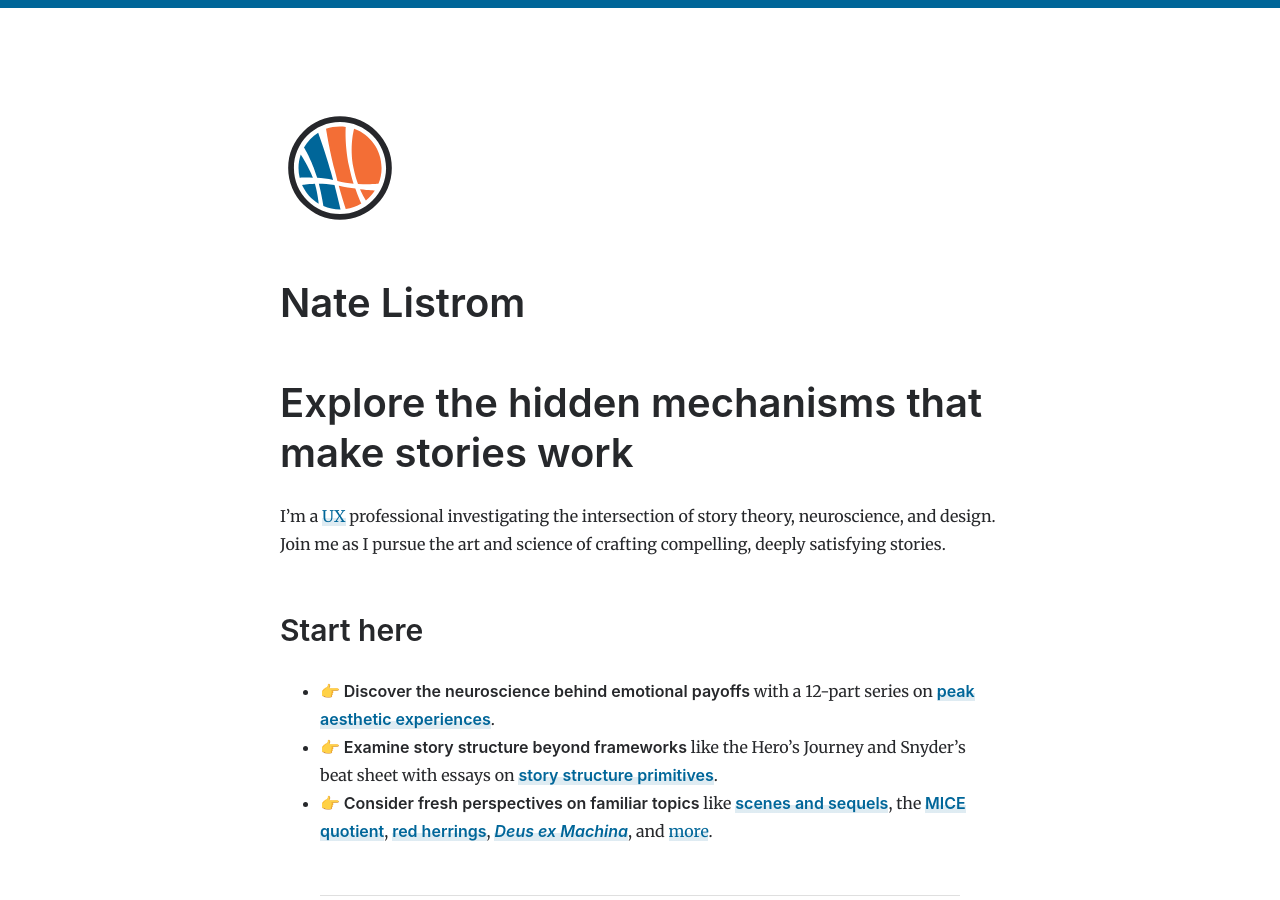
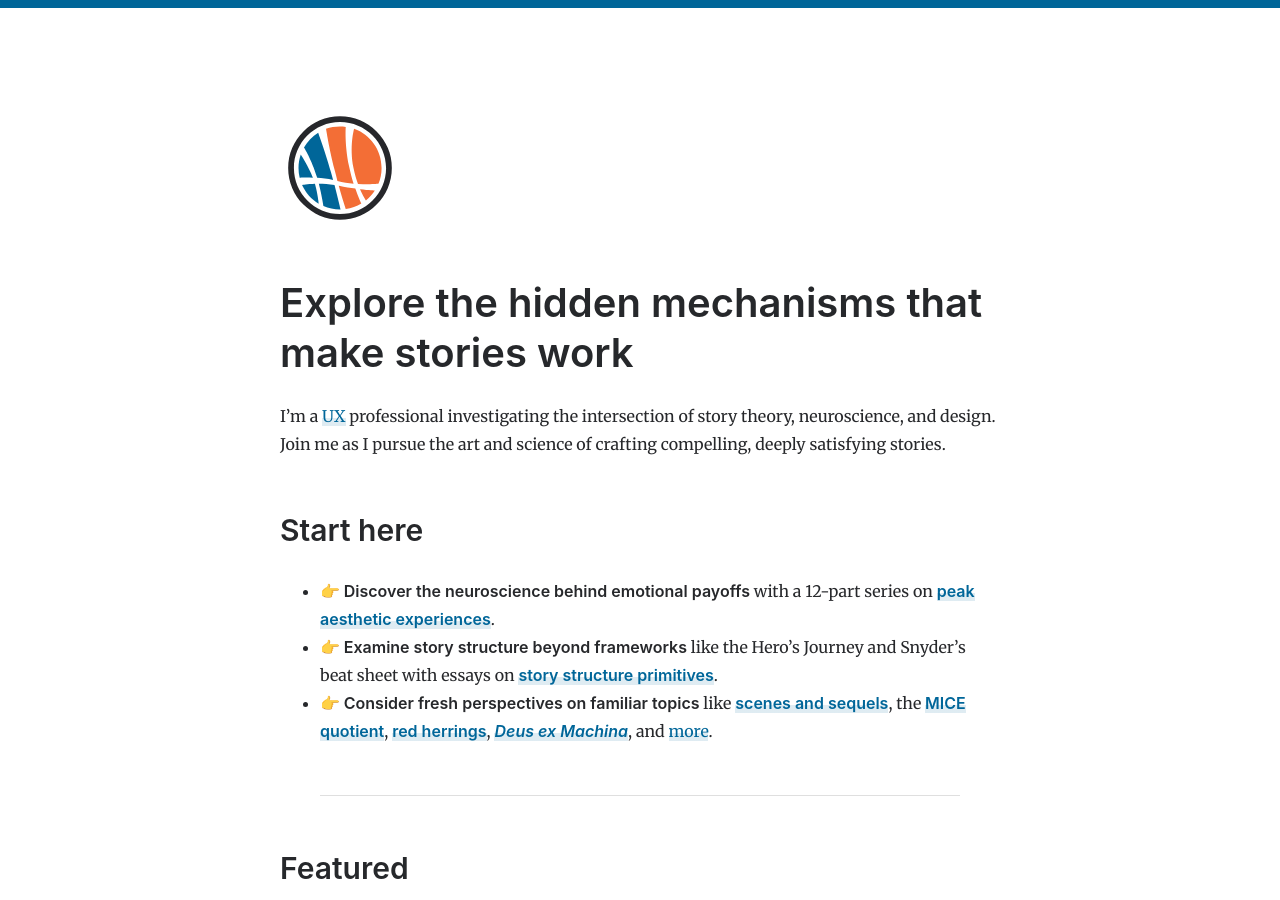
Before and after one commit to natelistrom/natelistrom.github.io, a Jekyll site: the page built from index.md, in a window 1280 px wide and 900 px high. Built offline with Jekyll 4.4.1, drawn with Linux system fonts in a browser that asks for light colours.

Commit message:
Update homepage layout file

```diff
--- a/_layouts/home.html
+++ b/_layouts/home.html
@@ -3,9 +3,6 @@ layout: default
 ---
 
 <div class="home">
-  {%- if page.title -%}
-    <h1>{{ page.title }}</h1>
-  {%- endif -%}
 
   {{ content }}
 
```
